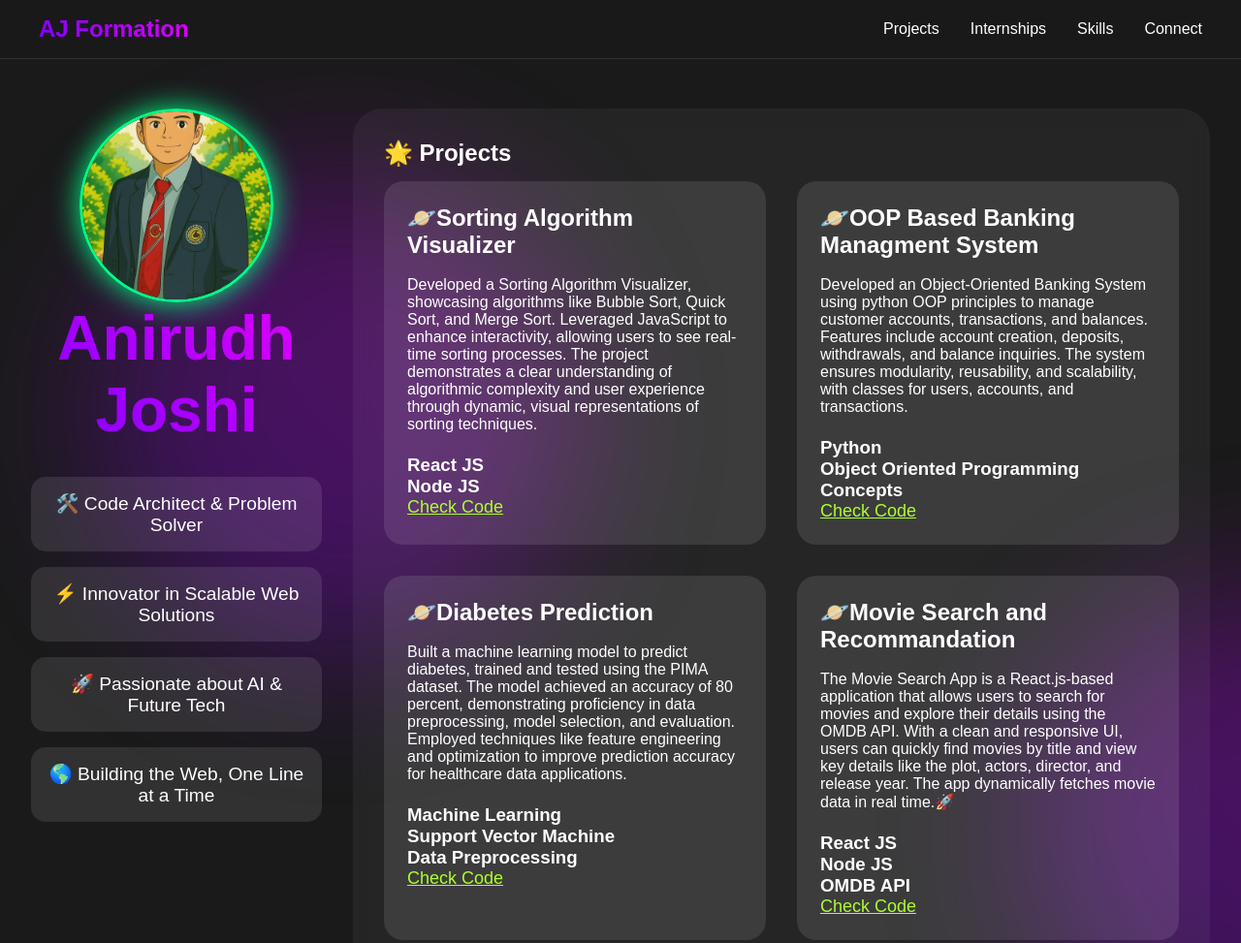
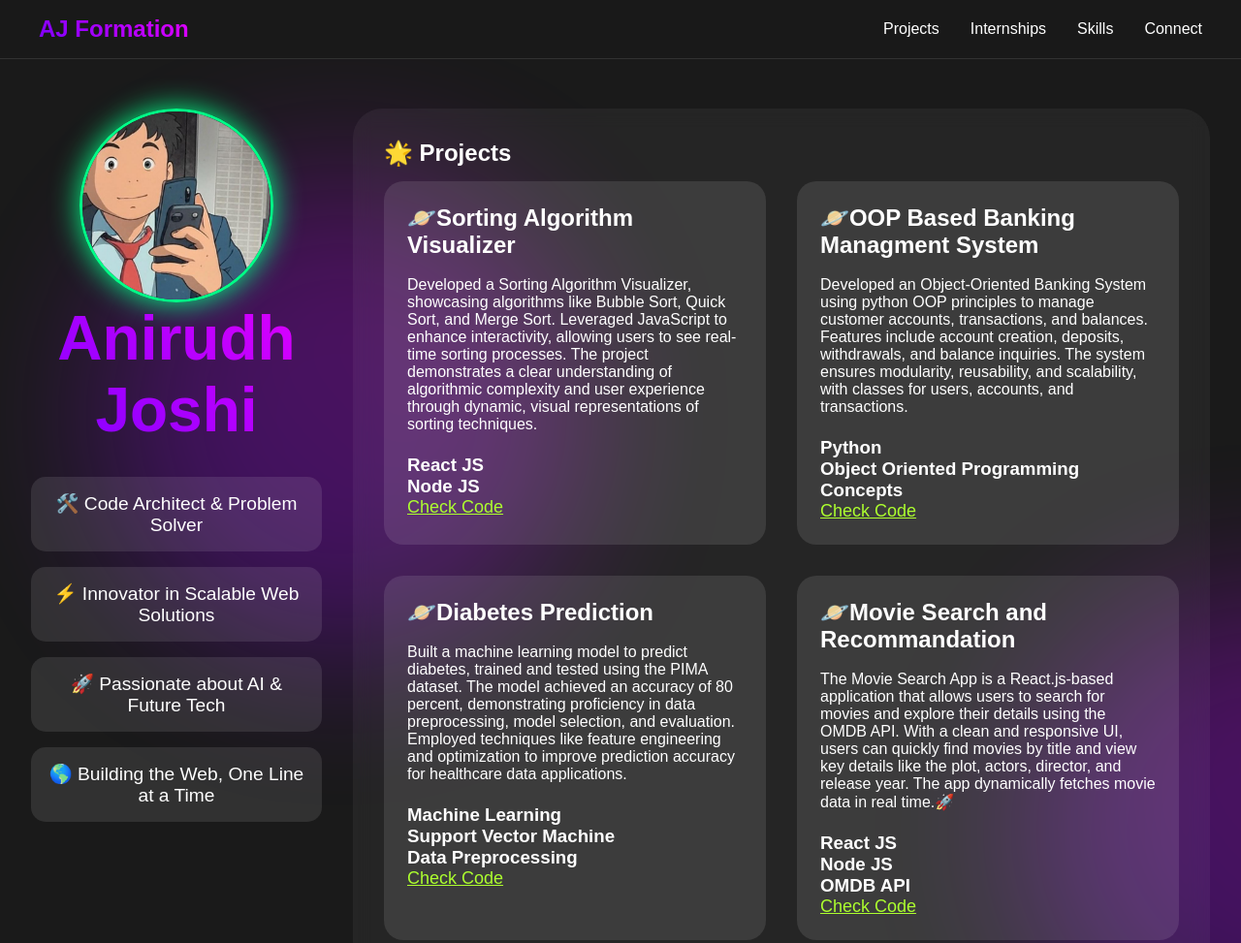
Before and after one commit to anirudhJoshi1112/PortFolio, a plain HTML site: page index.html in a window 1280 px wide. Shown: the top 973 px of the page at 97% size. Drawn offline with Linux system fonts and the light colour scheme.

Commit message:
P.F. HTML File

```diff
--- a/index.html
+++ b/index.html
@@ -346,7 +346,7 @@
         <!-- Profile Section -->
         <div class="profile-section">
             <div class="profile-img">
-                <img src="AnnuGhibli.jpg" alt="Profile Image">
+                <img src="WhatsApp Image 2025-03-31 at 19.16.51_cd277ec6.jpg" alt="Profile Image">
             </div>
             <h1>Anirudh Joshi</h1>
             <div class="intro-text">
```
